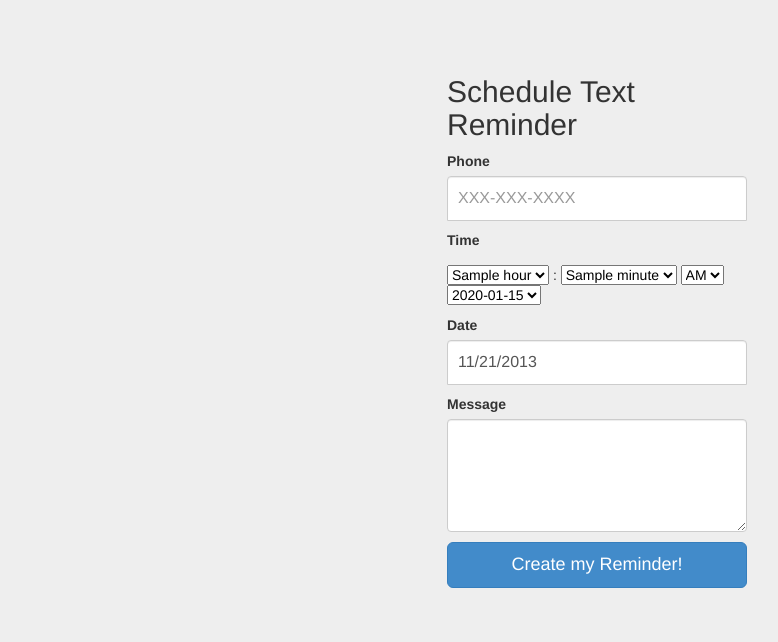
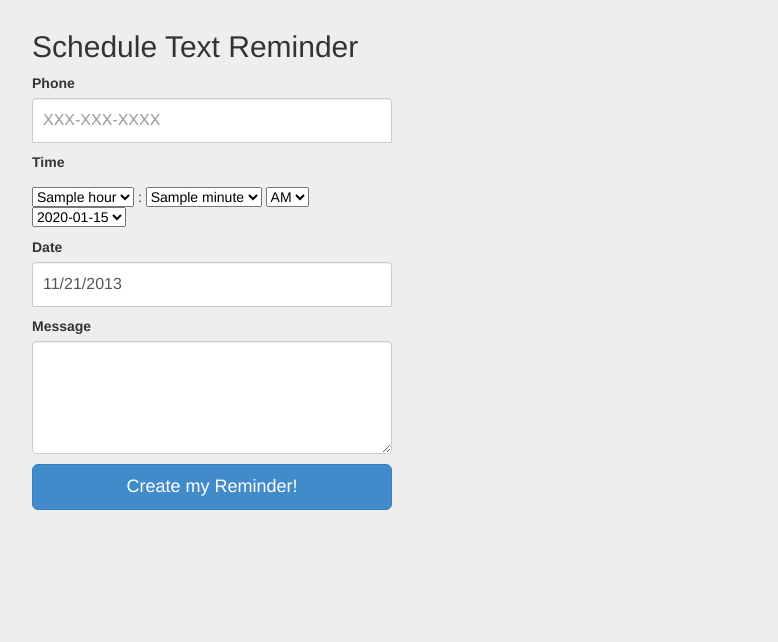
Before and after one commit to ajk14/text-reminder, a Django app: template reminder/templates/index.html in a window 1280 px wide. Shown: the top 642 px of the page, without its empty margins (43-821 px from the left). Run offline with Django 3.2, Linux system fonts and the light colour scheme; the template is opened without the code that fills it: most values are stand-ins (such as "Sample title", 1, 10 or a date in 2020); some libraries are stand-ins or nearby versions.

Commit message:
collected static after left align

```diff
--- a/reminder/static/custom/css/base.css
+++ b/reminder/static/custom/css/base.css
@@ -1,14 +1,15 @@
 body {
-  padding-top: 40px;
-  padding-bottom: 40px;
+  padding-top: 5px;
+  padding-bottom: 5px;
   background-color: #eee;
 }
 
 .form-signin {
-  max-width: 330px;
-  padding: 15px;
-  margin: 0 auto;
+  max-width: 370px;
+  padding: 5px;
+  /*margin: 0 auto;*/
 }
+
 .form-signin .form-signin-heading,
 .form-signin .checkbox {
   margin-bottom: 10px;
```
